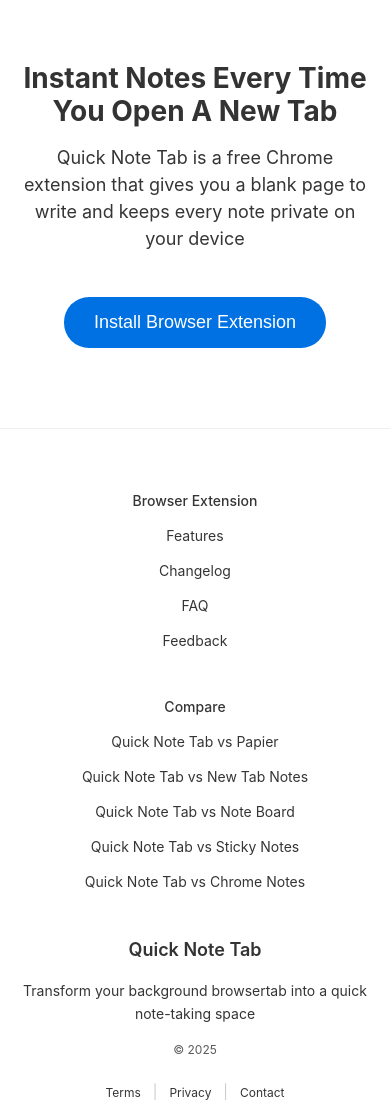
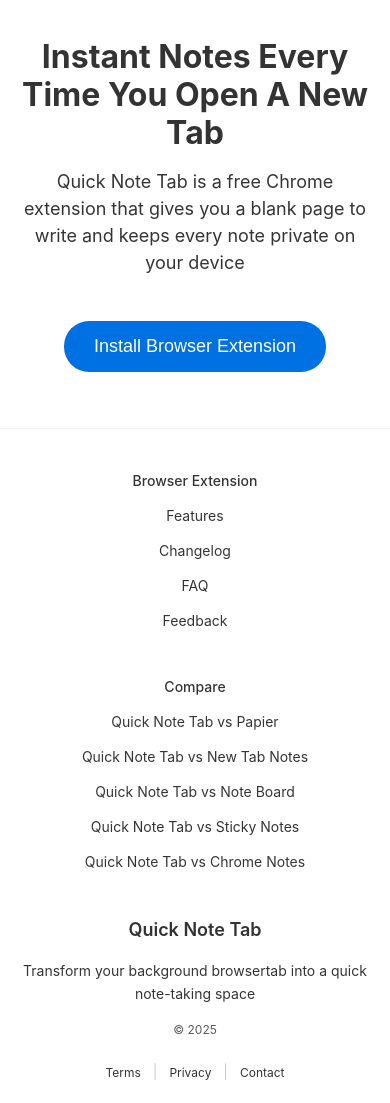
Before and after one commit to kshirshov/kshirshov.github.io, a plain HTML site: page index.html in a window 390 px wide. Shown: the part 273-1376 px from the top of the page. Drawn offline with Linux system fonts and the light colour scheme.

Commit message:
Fix mobile footer scrolling issue - Remove problematic min-height: 100dvh and height: -webkit-fill-available from mobile styles - Reduce excessive bottom padding on mobile footer (60px → 40px) - Restore proper scrolling behavior on mobile devices

```diff
--- a/styles.css
+++ b/styles.css
@@ -74,6 +74,17 @@ body {
     line-height: var(--line-height-relaxed);
 }
 
+/* Fix for mobile viewport height issues */
+@media (max-width: 768px) {
+    body {
+        min-height: 100vh; /* Use standard viewport height */
+    }
+
+    html {
+        /* Remove fixed height that can block scrolling */
+    }
+}
+
 /* Global link styles */
 a {
     color: var(--color-blue);
@@ -422,6 +433,7 @@ main {
     padding: 60px 20px 40px;
     font-size: var(--font-size-small);
     border-top: 1px solid var(--color-border);
+    overflow-x: hidden;
 }
 
 .footer-container-grid-v2 {
@@ -494,9 +506,15 @@ main {
 
 
 @media (max-width: 768px) {
+    .site-footer-new {
+        padding: 40px 15px 40px; /* Standard padding for mobile */
+    }
+
     .footer-container-grid-v2 {
         grid-template-columns: 1fr;
         text-align: center;
+        overflow-x: hidden;
+        word-wrap: break-word;
     }
 
     .footer-col-brand-legal {
@@ -1231,11 +1249,14 @@ code {
     .page-container,
     .homepage-content {
         padding: 15px;
+        overflow-x: hidden;
+        word-wrap: break-word;
+        overflow-wrap: break-word;
     }
 
 
     .page-container h1 {
-        font-size: 28px;
+        font-size: var(--font-size-h1);
         margin-bottom: 15px;
         word-wrap: break-word;
     }
```
